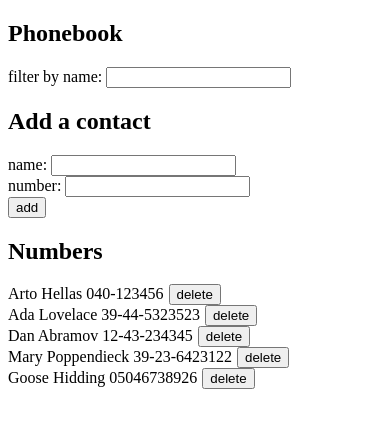
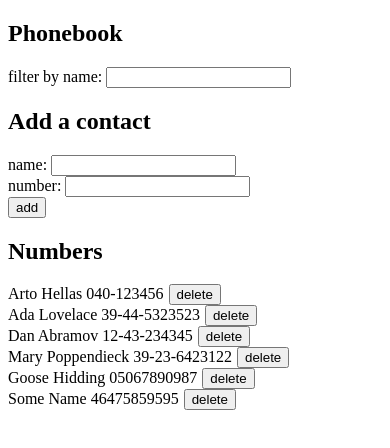
Before and after one commit to pbrovkin/FullStackOpen, a React (Create React App) app in the folder part2/phonebook/: page / in a window 390 px wide. Shown: the top 448 px of the page. Built offline with nearby package versions, Linux system fonts and the light colour scheme; data requests are answered from the project's data file.

Commit message:
phonebook, step10

```diff
--- a/part2/phonebook/db.json
+++ b/part2/phonebook/db.json
@@ -22,8 +22,13 @@
     },
     {
       "name": "Goose Hidding",
-      "number": "05046738926",
+      "number": "05067890987",
       "id": 5
+    },
+    {
+      "name": "Some Name",
+      "number": "46475859595",
+      "id": 6
     }
   ]
 }
--- a/part2/phonebook/src/App.js
+++ b/part2/phonebook/src/App.js
@@ -23,11 +23,28 @@ const App = () => {
 
   const addContact = (event) => {
     event.preventDefault()
-    if (!contacts.map(contact => contact.name).includes(newName)) {
-      const contactObject = {
-        name: newName,
-        number: newNumber
+    const contactObject = {
+      name: newName.trim(),
+      number: newNumber.trim()
+    }
+    const contactToUpdate = contacts.find(c => c.name === newName)
+    if (contactToUpdate) {
+      if (window.confirm(
+        `'${newName}' is already added to phonebook, replace the old number with a new one?`)) {
+        const updatedContact = { ...contactToUpdate, number: newNumber }
+        contactService
+          .update(contactToUpdate.id, updatedContact)
+          .then(returnedContact => {
+            setContacts(contacts.map(c => c.id !== contactToUpdate.id ? c : returnedContact))
+            setNewName('')
+            setNewNumber('')
+          })
+          .catch(error => {
+            console.log(`Contact not found. ${error}`)
+            setContacts(contacts.filter(c => c.id !== contactToUpdate.id))
+          })
       }
+    } else {
       contactService
         .create(contactObject)
         .then(returnedContact => {
@@ -35,20 +52,23 @@ const App = () => {
           setNewName('')
           setNewNumber('')
         })
-    } else {
-      alert(`${newName} is already added to phonebook`)
-      setNewName('')
-      setNewNumber('')
+        .catch(error => {
+          console.log(error)
+        })
     }
   }
 
+
   const deleteContact = id => {
     let contactToDel = contacts.find(c => c.id === id)
-    if (window.confirm(`Delete ${contactToDel.name} ?`)) {
+    if (window.confirm(`Delete '${contactToDel.name}'?`)) {
       contactService
         .del(id)
         .then(() => {
           setContacts(contacts.filter(c => c.id !== id))
+        })
+        .catch(error => {
+          console.log(`Contact not found. ${error}`)
         })
     }
   }
--- a/part2/phonebook/src/services/contacts.js
+++ b/part2/phonebook/src/services/contacts.js
@@ -21,9 +21,5 @@ const del = (id) => {
     return request.then(response => response.data)
 }
 
-/* const del = (id) => {
-    const request = axios.delete(`${baseUrl}/${id}`)
-    return request.then(response => response.data)
-} */
 
 export default { getAll, create, update, del }
```
